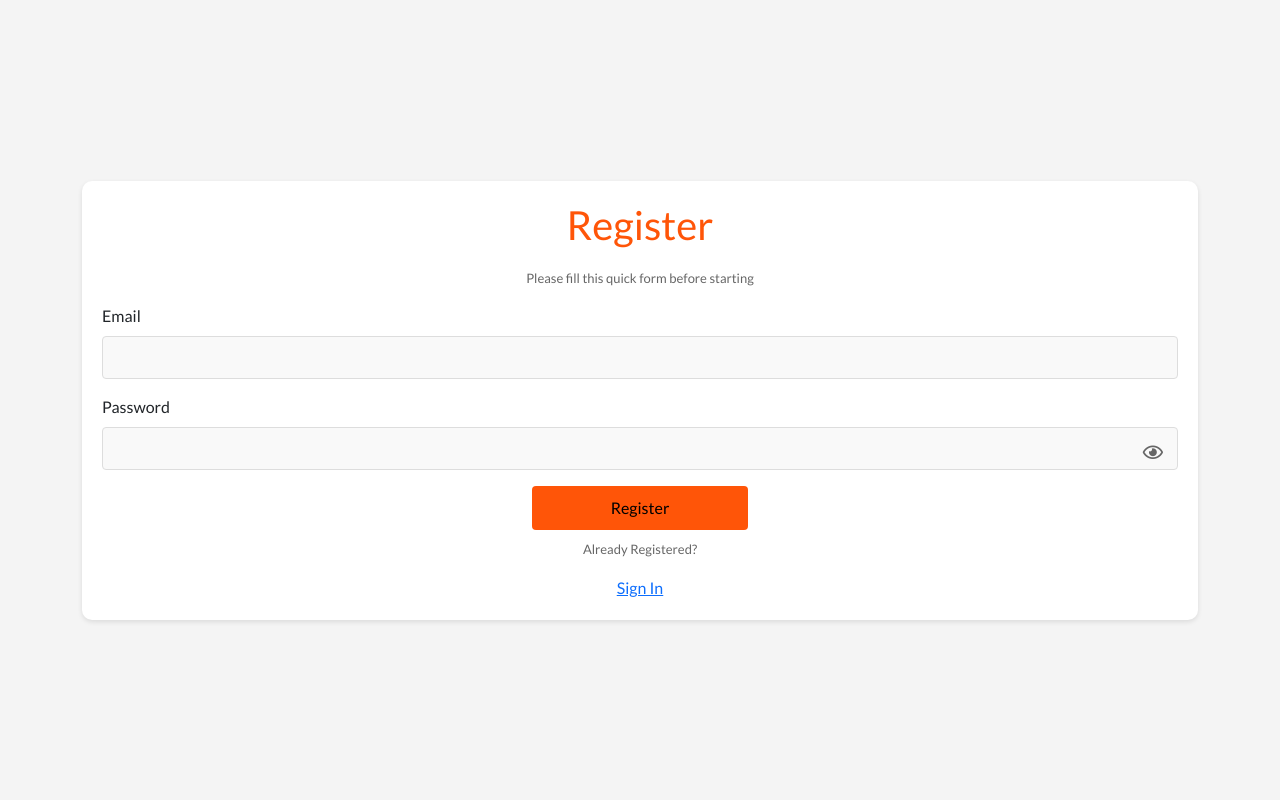
After one commit to Unais-12/UFAM-Workforce-Mapping, a Flask app: page /start in a window 1280 px wide. The commit adds this page. Run offline with Flask 3, Linux system fonts and the light colour scheme.

Commit message:
Changing the Register Page

```diff
--- /dev/null
+++ b/SQL Queries/Query 001.sql
@@ -0,0 +1,6 @@
+SELECT * FROM Users
+
+ALTER TABLE Users
+ADD hashed_password VARCHAR(255)
+
+ALTER TABLE Users ADD Last_Page INT DEFAULT 1;
--- /dev/null
+++ b/SQL Queries/Query 002.sql
@@ -0,0 +1 @@
+SELECT * FROM Users
--- a/app.py
+++ b/app.py
@@ -80,15 +80,48 @@ def autocomplete_industries():
     return jsonify([])
 
 
+@app.route("/start", methods = ["POST", "GET"])
+def start():
+    session['category'] = 'Values'
+    session['total_score'] = 0
+    session['category_scores'] = {}
+    if request.method == "POST":
+        Email = request.form.get("Email")
+        Password = request.form.get("Password")
+        hashed_password = bcrypt.hashpw(Password.encode('utf-8'), bcrypt.gensalt())
+        if not Email:
+            flash("You have to enter an Email")
+        elif not Password:
+            flash("You have to enter a Password")
+        emails = [email[0] for email in cursor.execute("SELECT email FROM users").fetchall()]
+        if Email in emails:
+            flash("Email must be unique")
+        passwords = [Password[0] for Password in cursor.execute("SELECT hashed_password FROM users").fetchall()]
+        if hashed_password in passwords:
+            flash("Choose a better Password")
+        cursor.execute("INSERT INTO Users (Email, hashed_password), VALUES(?,?)", (Email, hashed_password))
 
+        rows = cursor.execute("SELECT Id FROM users WHERE Email = ?", Email).fetchall()
+        if rows:
+            session["Id"] = rows[0][0]  # Save the user ID to the session
+        else:
+            conn.close()
+            return "Failed to retrieve user ID after registration."
+        return redirect("/questions")
+    else:
+        return render_template("start.html")
 
 
 @app.route("/register", methods=["GET", "POST"])
 def register():
-    # Initialize session for the new user
-    session['category'] = 'Values'  # Start with the first category
-    session['total_score'] = 0
-    session['category_scores'] = {}
+    # Check if the result type (free or premium) is passed as a query parameter
+    result_type = request.args.get("result")
+
+    # Store the result type in session if it's passed as a query parameter
+    if result_type:
+        session['result_type'] = result_type
+
+    user_id = session.get("Id")
 
     if request.method == "POST":
         # Fetch valid countries and industries from the database
@@ -100,21 +133,16 @@ def register():
         Internal_Audit = request.form.get("Internal_Audit")
         Company_Size = request.form.get("Company_Size")
         Using_Solution = request.form.get("Using_Solution")
-        Email = request.form.get("Email")
         Industry = request.form.get("Industry").strip().lower()
         Country = request.form.get("Country").strip().lower()
-        Password = request.form.get("Password")
-        hashed_password = bcrypt.hashpw(Password.encode('utf-8'), bcrypt.gensalt())
 
         form_data = {
-        "Name": Name,
-        "Industry": Industry,
-        "Country": Country,
-        "Internal_Audit": Internal_Audit,
-        "Company_Size": Company_Size,
-        "Using_Solution": Using_Solution,
-        "Email": Email,
-        "Password": Password
+            "Name": Name,
+            "Industry": Industry,
+            "Country": Country,
+            "Internal_Audit": Internal_Audit,
+            "Company_Size": Company_Size,
+            "Using_Solution": Using_Solution,
         }
 
         # Input validation
@@ -142,14 +170,6 @@ def register():
             flash("Mention whether using a solution or not")
             form_data['Using_Solution'] = ''  # Clear the specific field
             return render_template("register.html", **form_data)
-        elif not Email:
-            flash("Enter an email")
-            form_data['Email'] = ''  # Clear the specific field
-            return render_template("register.html", **form_data)
-        elif not Password:
-            flash("Enter a Password")
-            form_data['Password'] = ''
-            return render_template("register.html", **form_data)
         elif Industry not in industry:
             flash("Invalid Industry")
             form_data['Industry'] = ''  # Clear the specific field
@@ -159,76 +179,29 @@ def register():
             form_data['Country'] = ''  # Clear the specific field
             return render_template("register.html", **form_data)
 
-        # Check if email is unique
-        emails = [email[0] for email in cursor.execute("SELECT email FROM users").fetchall()]
-        if Email in emails:
-            flash("Email must be unique")
-            form_data['Email'] = ''  # Clear the specific field
-            return render_template("register.html", **form_data)
-        passwords = [Password[0] for Password in cursor.execute("SELECT hashed_password FROM users").fetchall()]
-        if hashed_password in passwords:
-            flash("Choose a better Password")
-
-
         # Insert the user into the database
         try:
             cursor.execute(
-                """INSERT INTO Users (Name, Industry, Country, Internal_Audit, Company_Size, Using_Solution, Email, hashed_password)
-                VALUES(?,?,?,?,?,?,?,?)""", (Name, Industry, Country, Internal_Audit, Company_Size, Using_Solution, Email, hashed_password)
+                """INSERT INTO Users (Name, Industry, Country, Internal_Audit, Company_Size, Using_Solution)
+                VALUES(?,?,?,?,?,?)""", (Name, Industry, Country, Internal_Audit, Company_Size, Using_Solution)
             )
             conn.commit()
         except pyodbc.ProgrammingError as e:
             print(f"Database Error: {e}")
             return "There was an error with the database operation."
 
-        # Fetch the user's ID after insertion
-        rows = cursor.execute("SELECT id FROM users WHERE Name = ?", Name).fetchall()
-        if rows:
-            session["id"] = rows[0][0]  # Save the user ID to the session
+        # Redirect to different results pages based on the result type stored in the session
+        result_type = session.get('result_type', 'free')  # Default to 'free' if not found
+        if result_type == 'free':
+            return redirect("/thankyou_freeresults")
+        elif result_type == 'premium':
+            return redirect("/thankyou_premiumresults")
         else:
-            conn.close()
-            return "Failed to retrieve user ID after registration."
+            return redirect("/thankyou_freeresults")  # Fallback if something goes wrong
 
-        return redirect("/questions")
-    else:
-        return render_template("register.html")
+    # Render the registration page for GET request
+    return render_template("register.html")
 
-
-@app.route("/login", methods=["POST", "GET"])
-def login():
-    # Clear session if redirecting to login
-    user_id = session.get("Id")
-    if user_id:
-        return redirect("/questions")  # Redirect if already logged in
-
-    if request.method == "POST":
-        Email = request.form.get("Email")
-        Password = request.form.get("Password")
-
-        # Validate input
-        if not Email:
-            flash("Enter an Email Address")
-        elif not Password:
-            flash("Enter an Email Address")
-
-        # Fetch the user from the database
-        cursor.execute("SELECT Id, Hashed_password FROM Users WHERE Email = ?", (Email,))
-        row = cursor.fetchone()
-
-        # Check if user exists
-        if row:
-            user_id, hashed_password = row  # Unpack ID and hashed password
-
-            # Check if the provided password matches the hashed password
-            if bcrypt.checkpw(Password.encode('utf-8'), hashed_password.encode('utf-8')):
-                session["Id"] = user_id  # Store the integer user ID in session
-                return redirect("/questions")  # Redirect to questions page
-            else:
-                flash("Invalid Password")
-        else:
-            flash("Invalid Email Address")
-    else:
-        return render_template("login.html", email="", password="")
 
 
 @app.route("/")
--- a/templates/choice.html
+++ b/templates/choice.html
@@ -217,13 +217,12 @@
     </div>
 
     <script>
-        // Redirect to different versions of /thankyou.html based on the button clicked
         document.getElementById('freeResultBtn').addEventListener('click', function() {
-            window.location.href = '/thankyou_freeresults.html'; // Redirect with query parameter 'result=free'
+            window.location.href = '/register?result=free'; // Pass 'result=free' as a query parameter
         });
 
         document.getElementById('premiumResultBtn').addEventListener('click', function() {
-            window.location.href = '/thankyou_premiumresults.html'; // Redirect with query parameter 'result=premium'
+            window.location.href = '/register?result=premium'; // Pass 'result=premium' as a query parameter
         });
     </script>
 {%endblock%}
--- a/templates/index.html
+++ b/templates/index.html
@@ -19,10 +19,10 @@
             <li><span class = "highlight1">Benchmark your audit function</span><span>:See how your team stacks up against global standards and Identify areas of improvement.</span></li>
             <li><span class = "highlight1">Actionable Insights</span><span>:Get tailored recommendations to enchance your internal audit framework and boost compliance and risk management.</span></li>
         </ul>
-        <button id = "submit" class="start-survey-btn custom-btn">Start Survey
+        <button id = "submit" class="start-survey-btn custom-btn">Start Assessment
             <script>
                 document.getElementById("submit").addEventListener("click", function() {
-                    window.location.href = "/register";
+                    window.location.href = "/start";
                 });
             </script>
         </button>
--- /dev/null
+++ b/templates/start.html
@@ -0,0 +1,172 @@
+{% extends "layout.html" %}
+
+{% block title %}
+    Start
+{% endblock %}
+
+{% block content %}
+
+    {% with messages = get_flashed_messages() %}
+    {% if messages %}
+        <ul class="flash-messages">
+        {% for message in messages %}
+            <li class="flash-message">{{ message }}</li>
+        {% endfor %}
+        </ul>
+    {% endif %}
+    {% endwith %}
+
+    <link rel="stylesheet" href="https://cdnjs.cloudflare.com/ajax/libs/font-awesome/5.15.4/css/all.min.css">
+    <div class="form">
+        <h1>Register</h1>
+        <p>Please fill this quick form before starting</p>
+        <form id="login" action="/login" method="POST" class="login">
+            <div class="Email">
+                <label for="Email" class="Email">Email</label>
+                <input type="email" class="Email" id="Email" Name="Email">
+            </div>
+            <div class="Password">
+                <label for="Password" class="Password">Password</label>
+                <div class="password-wrapper">
+                    <input type="password" class="Password" id="Password" Name="Password">
+                    <span id="togglePassword" class="toggle-password">
+                        <i class="far fa-eye"></i> <!-- Eye icon -->
+                    </span>
+                </div>
+            </div>
+            <div class="login-button">
+                <button type="submit" class="Register">Register</button>
+            </div>
+            <div class = "link">
+                <p class = "text">Already Registered?</p>
+                <a href = "/login">Sign In</a>
+            </div>
+        </form>
+
+        <script>
+            // Toggle Password Visibility
+            const togglePassword = document.querySelector('#togglePassword');
+            const passwordField = document.querySelector('#Password');
+
+            togglePassword.addEventListener('click', function (e) {
+                // Toggle the type attribute
+                const type = passwordField.getAttribute('type') === 'password' ? 'text' : 'password';
+                passwordField.setAttribute('type', type);
+
+                // Toggle the eye icon
+                this.querySelector('i').classList.toggle('fa-eye');
+                this.querySelector('i').classList.toggle('fa-eye-slash');
+            });
+        </script>
+    </div>
+    <style>
+        body {
+            font-family: 'Lato', sans-serif;
+            background-color: #f4f4f4;
+            display: flex;
+            justify-content: center;
+            align-items: center;
+            height: 100vh;
+            margin: 0;
+        }
+        .form {
+            max-width: 1200px;
+            margin: 40px auto;
+            padding: 20px;
+            background-color: #fff;
+            border-radius: 10px;
+            box-shadow: 0 2px 5px rgba(0, 0, 0, 0.1);
+        }
+        input[type="email"], input[type="password"], input[type="text"] {
+            width: 100%;
+            padding: 10px 40px 10px 15px; /* Added padding-right to accommodate the toggle icon */
+            margin: 8px 0 16px;
+            border: 1px solid #ddd;
+            border-radius: 4px;
+            background-color: #f9f9f9;
+            font-size: 14px;
+            box-sizing: border-box;
+            transition: all 0.3s ease;
+        }
+
+        input[type="email"]:focus, input[type="password"]:focus {
+            border-color: #0066cc;
+            background-color: #fff;
+            outline: none;
+        }
+        .password-wrapper {
+            position: relative;
+            width: 100%;
+        }
+        .toggle-password {
+            position: absolute;
+            top: 50%;
+            right: 15px; /* Adjusted to give more space between icon and input text */
+            transform: translateY(-50%);
+            cursor: pointer;
+        }
+        .toggle-password i {
+            font-size: 18px;
+            color: #666;
+        }
+        h1 {
+            text-align: center;
+            margin-bottom: 20px;
+            color: #FF5508;
+        }
+        p {
+            font-size: 13px;
+            text-align: center;
+            color: #666;
+        }
+        .Register {
+            background-color: #FF5508;
+            color: #000000;
+            padding: 10px 15px;
+            border: none;
+            border-radius: 4px;
+            cursor: pointer;
+            font-size: 16px;
+            width: 20%;
+            transition: background-color 0.3s ease;
+            text-align: center;
+            margin: 0 auto;
+            display: block;
+        }
+        .Register:hover {
+            background-color: #FF5733;
+        }
+        .flash-messages {
+            list-style-type: none;
+            padding: 0;
+            margin: 0;
+            background-color: #f8d7da;
+            border: 1px solid #f5c6cb;
+            border-radius: 4px;
+            padding: 10px;
+        }
+
+        .flash-message {
+            color: #721c24;
+            padding: 5px 10px;
+            margin-bottom: 5px;
+            font-size: 14px;
+            background-color: #f5c6cb;
+            border-radius: 3px;
+        }
+
+        .flash-message:last-child {
+            margin-bottom: 0;
+        }
+        .link {
+            margin: 0 auto;
+            text-align: center;
+        }
+        .link .text {
+            margin-top: 10px;
+        }
+
+    </style>
+
+
+{% endblock %}
```
Also changed, not shown: templates/register.html (+2 -23 lines), 1 other file.
